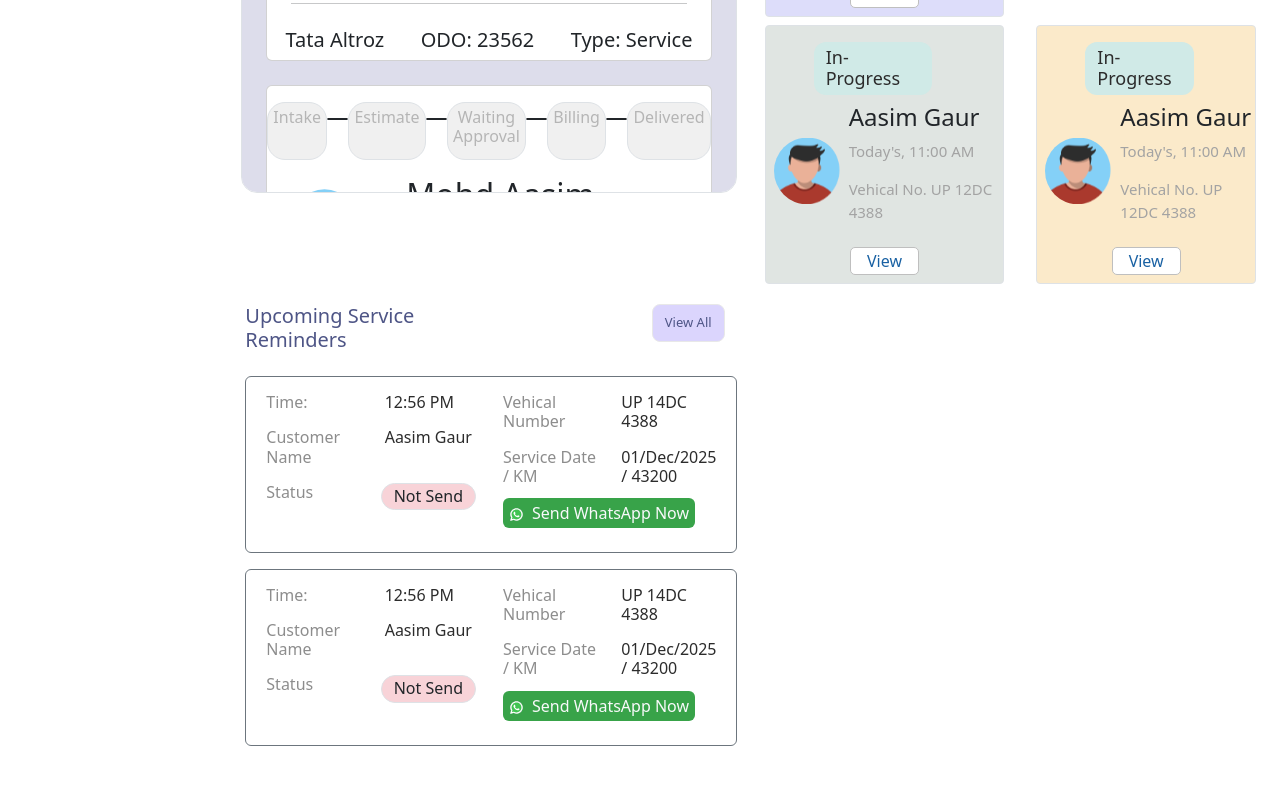
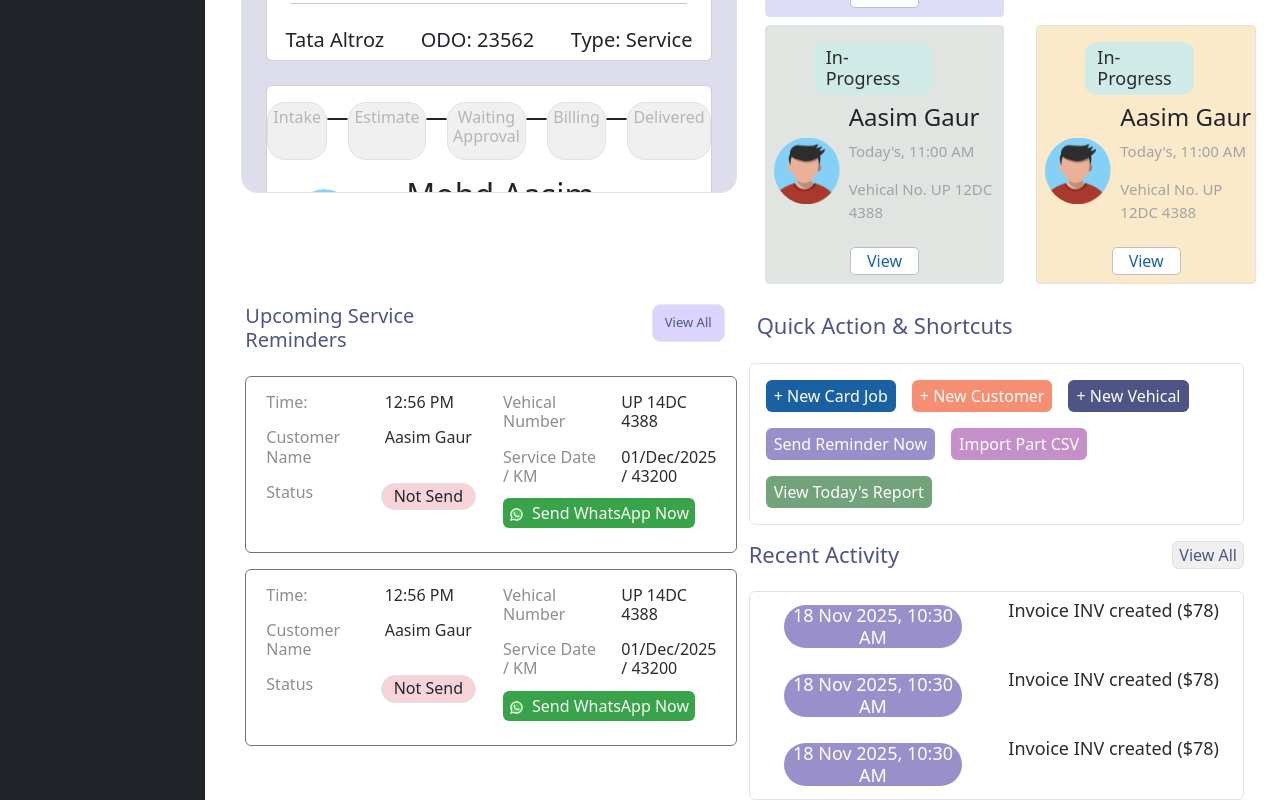
Before and after one commit to mdaasim77/AutoCare_Car_service_project, a React (Vite) app: page / in a window 1280 px wide. Shown: the part 644-1444 px from the top of the page. Before the commit the page ends 1390 px from the top, so only its background shows below. Built offline with nearby package versions, Linux system fonts and the light colour scheme.

Commit message:
complete quick action card design and working on sidebar first half 02 dec

```diff
--- a/src/Components/Navbar.jsx
+++ b/src/Components/Navbar.jsx
@@ -4,15 +4,14 @@ import "bootstrap/dist/js/bootstrap.bundle.min.js";
 import DB_Card from "./DB_Card";
 import Job_CardPipeline from "./Job_CardPipeline";
 import UpComingSrv from "./UpComingSrv";
+import Sidebar from "./Sidebar";
 
 export default function Navbar() {
   return (
     <>
       <div className="row  ">
-        <div className="col-2">
-          Lorem ipsum dolor, sit amet consectetur adipisicing elit. Totam
-          assumenda consequuntur ratione commodi, consequatur facere saepe enim
-          magnam repellat ipsa?
+        <div className="col-2 bg-dark">
+          <Sidebar />
         </div>
         <div className="col-10">
           {/* ................................................ */}
--- /dev/null
+++ b/src/Components/Sidebar.jsx
@@ -0,0 +1,12 @@
+import React from "react";
+
+export default function Sidebar() {
+  return (
+    <>
+      <div className="d-flex flex-column border p-5">
+        <div className="border border-warning">1</div>
+        <div className="border border-primary">2</div>
+      </div>
+    </>
+  );
+}
--- a/src/Components/UpComingSrv.jsx
+++ b/src/Components/UpComingSrv.jsx
@@ -3,7 +3,7 @@ import React from "react";
 export default function UpComingSrv() {
   return (
     <>
-      <div className="row  container">
+      <div className="row  container-fluid">
         {/* ================================================================================= */}
         {/* box 1 code start here */}
         {/* ================================================================================= */}
@@ -137,7 +137,73 @@ export default function UpComingSrv() {
         {/* box 2 code start here */}
         {/* ================================================================================= */}
 
-        <div className="col-lg-6 col-sm-12"></div>
+        <div className=" col-lg-6 col-sm-12  d-flex flex-column">
+          <div>
+            <h6 className="qas mt-4 mb-4 fw-medium ms-2">
+              Quick Action & Shortcuts
+            </h6>
+          </div>
+          <div className="d-flex flex-wrap border rounded-2 p-2">
+            <button className="p-1 m-2 P-1 rounded-2 border-0 px-2" id="btn1">
+              + New Card Job
+            </button>
+            <button className="p-1 m-2 P-1 rounded-2 border-0 px-2" id="btn2">
+              + New Customer
+            </button>
+            <button className="p-1 m-2 P-1 rounded-2 border-0 px-2" id="btn3">
+              + New Vehical
+            </button>
+            <button className="p-1 m-2 P-1 rounded-2 border-0 px-2" id="btn4">
+              Send Reminder Now
+            </button>
+            <button className="p-1 m-2 P-1 rounded-2 border-0 px-2" id="btn5">
+              Import Part CSV
+            </button>
+            <button className="p-1 m-2 P-1 rounded-2 border-0 px-2" id="btn6">
+              View Today's Report
+            </button>
+          </div>
+          <div className="row">
+            <div className="col-lg-6 col-sm-12 mt-3">
+              <h6 className="recentac">Recent Activity</h6>
+            </div>
+            <div className="col-lg-6 col-sm-12 mt-3 ">
+              <button className="rightbox2 rounded-2 border">View All</button>
+            </div>
+          </div>
+          <div className="border rounded-2 container-fluid mt-3">
+            <div className="row rounded-2 hoverpart py-2">
+              <div className="col-lg-6 col-sm-12   ">
+                <h6 className="datera rounded-5 text-center">
+                  18 Nov 2025, 10:30 AM
+                </h6>
+              </div>
+              <div className="col-lg-6 col-sm-12">
+                <h6 className=" inv">Invoice INV created ($78)</h6>
+              </div>
+            </div>
+            <div className="row rounded-2 hoverpart py-2">
+              <div className="col-lg-6 col-sm-12   ">
+                <h6 className="datera rounded-5 text-center">
+                  18 Nov 2025, 10:30 AM
+                </h6>
+              </div>
+              <div className="col-lg-6 col-sm-12">
+                <h6 className=" inv">Invoice INV created ($78)</h6>
+              </div>
+            </div>
+            <div className="row rounded-2 hoverpart py-2">
+              <div className="col-lg-6 col-sm-12   ">
+                <h6 className="datera rounded-5 text-center">
+                  18 Nov 2025, 10:30 AM
+                </h6>
+              </div>
+              <div className="col-lg-6 col-sm-12">
+                <h6 className=" inv">Invoice INV created ($78)</h6>
+              </div>
+            </div>
+          </div>
+        </div>
 
         {/* ================================================================================= */}
         {/* box 2 code end here */}
--- a/src/index.css
+++ b/src/index.css
@@ -279,3 +279,76 @@ nav {
 .nosend {
   background-color: #f8d3d8;
 }
+
+/* .................................................................................................. */
+
+.qas {
+  color: #4e5586;
+  font-size: 22px;
+  /* margin-bottom: 18px; */
+}
+
+#btn1 {
+  background-color: #1961a3;
+  color: #fff;
+}
+#btn2 {
+  background-color: #f68f71;
+  color: #fff;
+}
+#btn3 {
+  background-color: #4e5586;
+  color: #fff;
+}
+#btn4 {
+  background-color: #998fca;
+  color: #fff;
+}
+#btn5 {
+  background-color: #c58fca;
+  color: #fff;
+}
+#btn6 {
+  background-color: #72a37a;
+  color: #fff;
+}
+
+.recentac {
+  color: #4e5586;
+  font-size: 22px;
+  margin-bottom: 8px;
+}
+.rightbox2 {
+  color: #4e5586;
+  float: right;
+}
+.datera {
+  background-color: #998fca;
+  margin: 5px auto;
+  width: 80%;
+  color: #fff;
+  font-weight: 400;
+  font-size: 18px;
+}
+.inv {
+  font-size: 18px;
+  color: #2c2c2c;
+}
+.hoverpart:hover {
+  background-color: #ddddeb;
+}
+
+/* ................................................................ */
+
+/* ................................................................ */
+
+/* ................................................................ */
+
+/* Side bar code start here */
+
+.sidebarbox {
+  width: 106%;
+}
+.imglogo {
+  padding-bottom: 10%;
+}
```
Also changed, not shown: public/assets/logo.svg (added), src/Components/Job_CardPipeline.jsx (indentation only).
